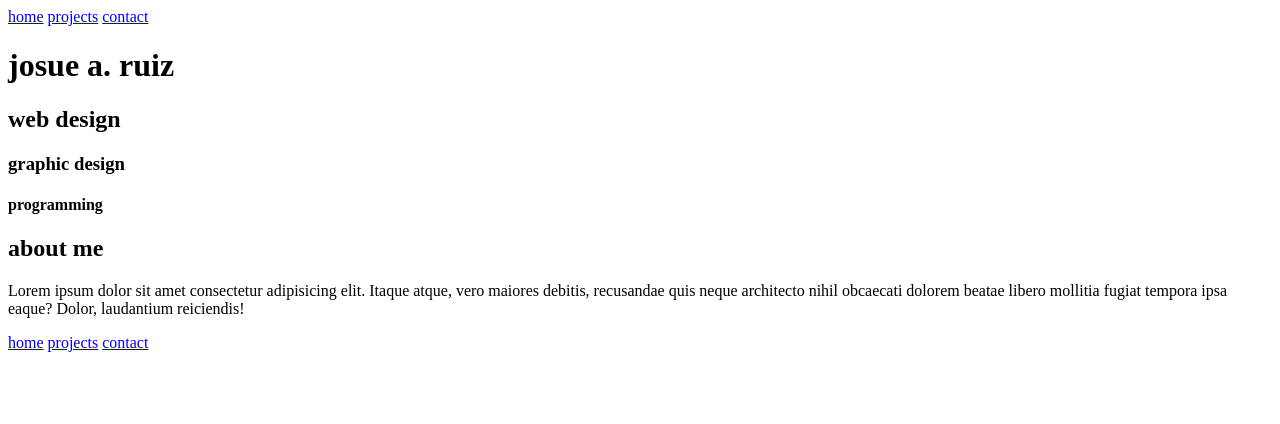
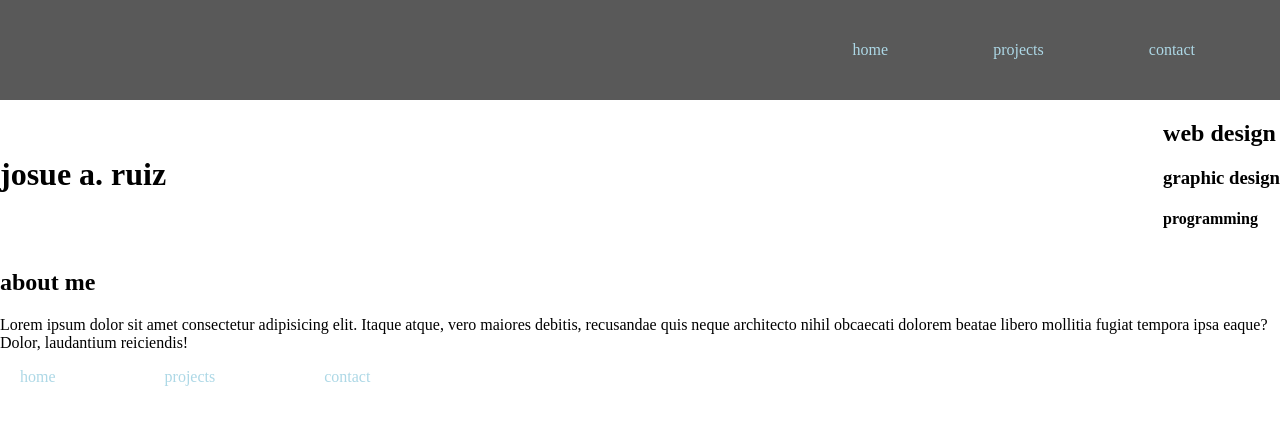
Before and after one commit to joshuear/portfoliowebsite, a plain HTML site: page index.html in a window 1280 px wide. Drawn offline with Linux system fonts and the light colour scheme.

Commit message:
added styling to the styles.css file for the home page, and added images that will be used for the projects page

```diff
--- a/css/styles.css
+++ b/css/styles.css
@@ -0,0 +1,39 @@
+body {
+    margin: 0;
+}
+
+#nav-header {
+    background-color: hsl(0, 0%, 35%);
+    color: hsl(0, 0%, 100%);
+    height: 100px;
+    display: flex;
+    align-items: center;
+    justify-content: flex-end;
+}
+a {
+    padding: 10px;
+    margin: 0px 75px 0px 10px;
+    border-radius: 15%;
+}
+a:link {
+    text-decoration: none;
+    color: hsl(195, 53%, 79%);
+}
+a:visited {
+    text-decoration: none;
+    color: hsl(195, 53%, 79%);
+}
+a:hover {
+    text-decoration: none;
+    color: hsl(0, 0%, 100%);
+    background-color: hsl(0, 0%, 20%);
+}
+a:active {
+    text-decoration: none;
+    color:hsl(195, 53%, 79%);
+}
+#bottom-header {
+    display: flex;
+    justify-content: space-between;
+    align-items: center;
+}
--- a/index.html
+++ b/index.html
@@ -15,7 +15,7 @@
         </nav>
         <div id="bottom-header">
             <h1>josue a. ruiz</h1>
-            <div>
+            <div id="services">
                 <h2>web design</h2>
                 <h3>graphic design</h3>
                 <h4>programming</h4>
```
Also changed, not shown: images/702300.png (added), images/email.png (added), images/flowMapp.png (added), images/phone.png (added).
